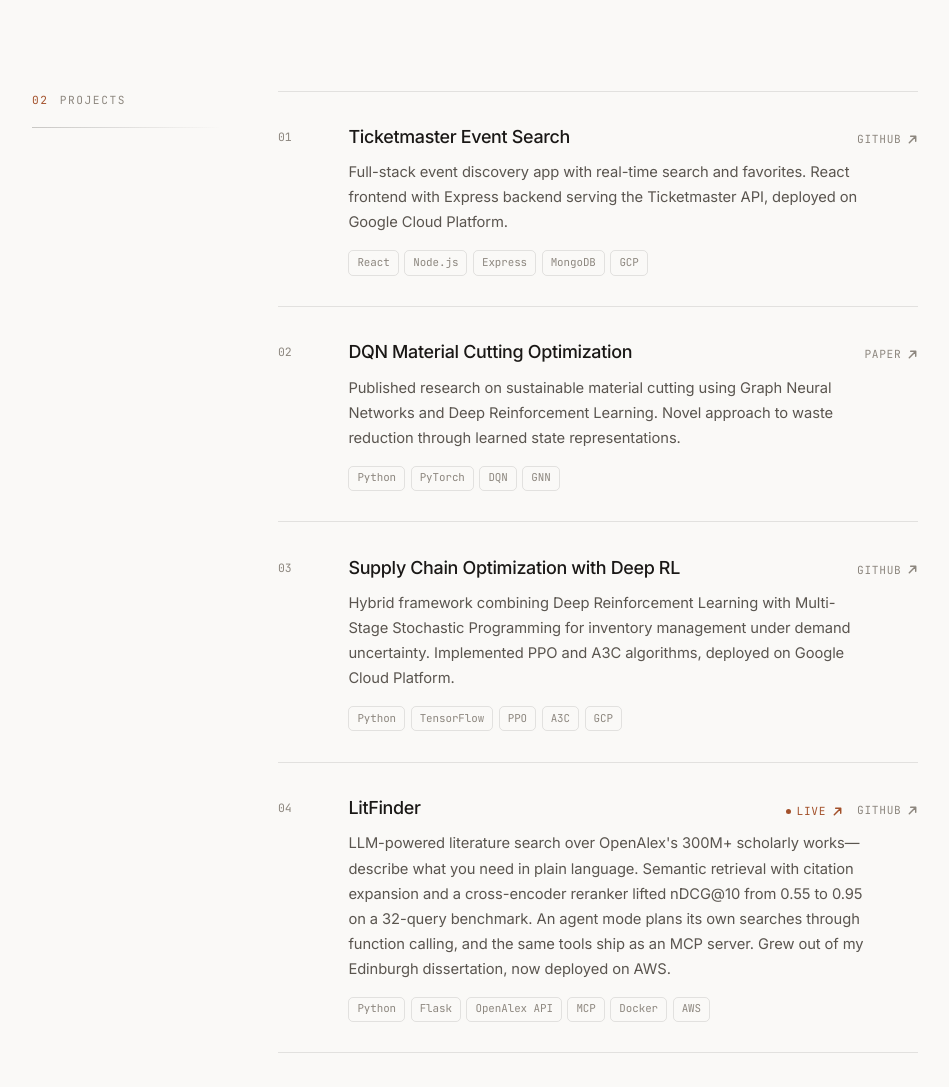
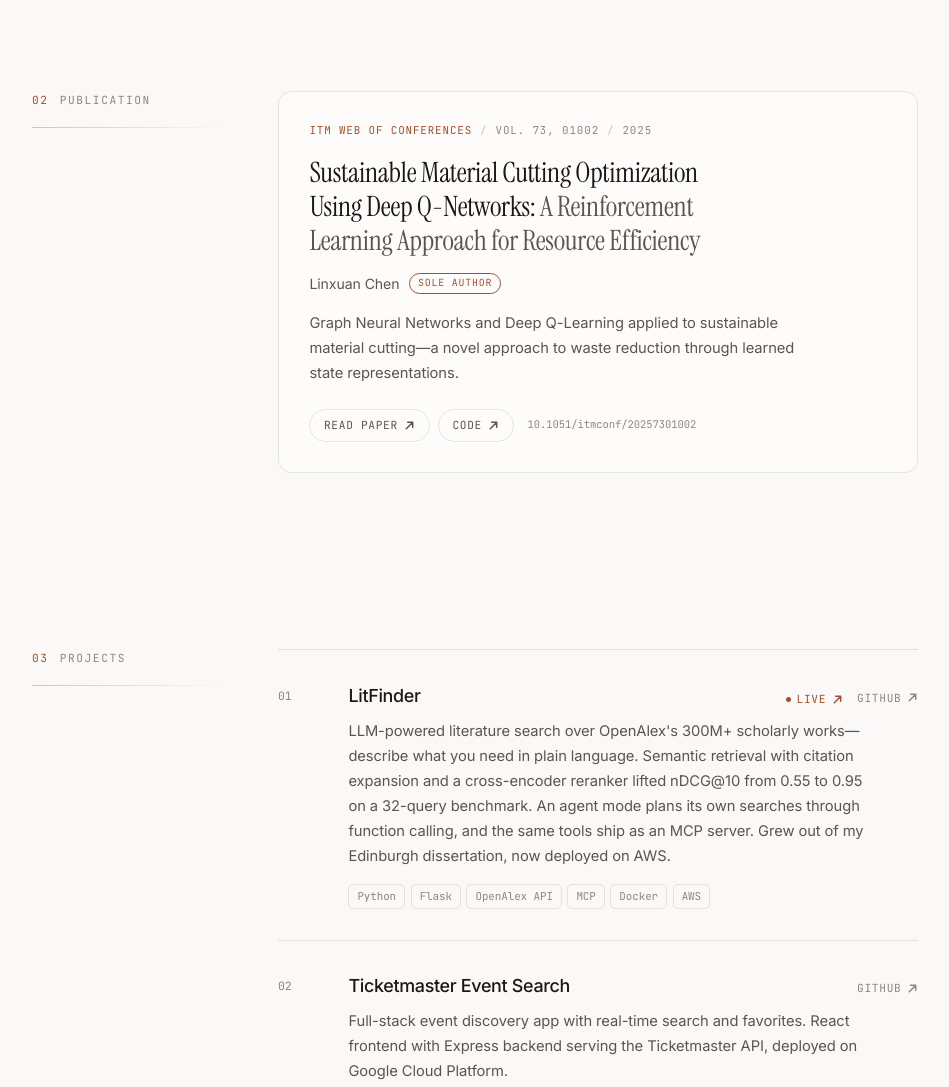
Before and after one commit to LynnUoE/My-portfolio, a plain HTML site: page index.html in a window 1280 px wide. Shown: the part 1613-2700 px from the top of the page, without its empty margins (110-1059 px from the left). Drawn offline with Linux system fonts and the light colour scheme.

Commit message:
Split publication into its own section, lead projects with LitFinder
The peer-reviewed paper was competing with side projects in one list.
Give it a section of its own, ahead of Projects.

- New Publication section (02) between About and Projects, with a
  citation-style card: venue, volume and year in mono, the full title
  in the display serif, a sole-author badge, and links to the DOI and
  the code repo
- Use the full published title from Crossref rather than the shortened
  one the project card carried
- Renumber the rails: About 01, Publication 02, Projects 03, Contact 04
- Add Publication to the nav; tighten the mobile nav so four links
  still fit at 375px
- Projects now lead with LitFinder (01), then Ticketmaster (02) and
  Supply Chain (03)

Co-Authored-By: Claude Opus 5 <noreply@anthropic.com>

```diff
--- a/index.html
+++ b/index.html
@@ -488,6 +488,93 @@
     transform: translateY(-2px);
   }
 
+  /* ---- Publication -------------------------------------------- */
+  .pub {
+    border: 1px solid var(--line);
+    border-radius: 14px;
+    padding: 1.9rem;
+    background: color-mix(in srgb, var(--surface) 55%, transparent);
+    transition: border-color 0.4s var(--ease), box-shadow 0.4s var(--ease);
+  }
+  .pub:hover { border-color: var(--line-strong); box-shadow: var(--shadow); }
+
+  .pub-meta {
+    display: flex; flex-wrap: wrap; align-items: center; gap: 0.5rem;
+    font-family: 'JetBrains Mono', ui-monospace, monospace;
+    font-size: 0.68rem;
+    letter-spacing: 0.08em;
+    text-transform: uppercase;
+    color: var(--text-3);
+    margin-bottom: 1rem;
+  }
+  .pub-venue { color: var(--accent); }
+  .pub-sep { opacity: 0.45; }
+
+  .pub-title {
+    font-family: 'Instrument Serif', Georgia, serif;
+    font-weight: 400;
+    font-size: clamp(1.35rem, 2.6vw, 1.75rem);
+    line-height: 1.22;
+    letter-spacing: -0.01em;
+    margin-bottom: 0.85rem;
+  }
+  .pub-title .pub-sub { color: var(--text-2); }
+
+  .pub-authors {
+    display: flex; align-items: center; flex-wrap: wrap; gap: 0.6rem;
+    font-size: 0.88rem;
+    color: var(--text-2);
+    margin-bottom: 1rem;
+  }
+  .pub-sole {
+    font-family: 'JetBrains Mono', ui-monospace, monospace;
+    font-size: 0.62rem;
+    letter-spacing: 0.08em;
+    text-transform: uppercase;
+    color: var(--accent);
+    border: 1px solid currentColor;
+    border-radius: 999px;
+    padding: 0.08rem 0.5rem;
+  }
+
+  .pub-abstract {
+    color: var(--text-2);
+    font-size: 0.92rem;
+    line-height: 1.7;
+    margin-bottom: 1.4rem;
+    max-width: 56ch;
+  }
+
+  .pub-links { display: flex; flex-wrap: wrap; align-items: center; gap: 0.5rem; }
+  .pub-link {
+    display: inline-flex; align-items: center; gap: 0.4rem;
+    font-family: 'JetBrains Mono', ui-monospace, monospace;
+    font-size: 0.7rem;
+    letter-spacing: 0.06em;
+    text-transform: uppercase;
+    text-decoration: none;
+    color: var(--text-2);
+    border: 1px solid var(--line);
+    border-radius: 999px;
+    padding: 0.4rem 0.85rem;
+    transition: color 0.3s var(--ease), border-color 0.3s var(--ease),
+                background 0.3s var(--ease), transform 0.3s var(--ease);
+  }
+  .pub-link svg { width: 11px; height: 11px; transition: transform 0.35s var(--ease); }
+  .pub-link:hover {
+    color: var(--accent);
+    border-color: var(--line-strong);
+    background: var(--accent-soft);
+    transform: translateY(-2px);
+  }
+  .pub-link:hover svg { transform: translate(2px, -2px); }
+  .pub-doi {
+    font-family: 'JetBrains Mono', ui-monospace, monospace;
+    font-size: 0.66rem;
+    color: var(--text-3);
+    margin-left: 0.35rem;
+  }
+
   /* ---- Projects ----------------------------------------------- */
   .projects { border-top: 1px solid var(--line); }
 
@@ -688,8 +775,10 @@
     .container, .nav-inner, .hero, .footer-inner { padding-left: 1.25rem; padding-right: 1.25rem; }
     .nav-inner { height: 60px; }
     .brand-name { display: none; }
-    .nav-links { gap: 1.1rem; }
-    .nav-right { gap: 1.1rem; }
+    .nav-links { gap: 0.85rem; font-size: 0.78rem; }
+    .nav-links a { font-size: 0.78rem; }
+    .nav-right { gap: 0.9rem; }
+    .pub { padding: 1.35rem; border-radius: 12px; }
     .hero { padding-top: 9rem; padding-bottom: 4rem; }
     .hero-desc { max-width: 100%; }
     .scroll-cue { margin-top: 3.5rem; }
@@ -726,6 +815,7 @@
     <div class="nav-right">
       <ul class="nav-links">
         <li><a href="#about">About</a></li>
+        <li><a href="#publication">Publication</a></li>
         <li><a href="#projects">Projects</a></li>
         <li><a href="#contact">Contact</a></li>
       </ul>
@@ -832,80 +922,72 @@
   </div>
 </section>
 
+<!-- ===================== PUBLICATION ===================== -->
+<section id="publication">
+  <div class="container">
+    <div class="sec-grid">
+      <div class="sec-rail reveal">
+        <div class="sec-label"><span class="sec-num">02</span> Publication</div>
+        <div class="sec-rail-line"></div>
+      </div>
+
+      <div class="sec-body">
+        <article class="pub reveal">
+          <div class="pub-meta">
+            <span class="pub-venue">ITM Web of Conferences</span>
+            <span class="pub-sep">/</span>
+            <span>Vol. 73, 01002</span>
+            <span class="pub-sep">/</span>
+            <span>2025</span>
+          </div>
+
+          <h3 class="pub-title">
+            Sustainable Material Cutting Optimization Using Deep Q-Networks:
+            <span class="pub-sub">A Reinforcement Learning Approach for Resource Efficiency</span>
+          </h3>
+
+          <div class="pub-authors">
+            Linxuan Chen
+            <span class="pub-sole">Sole author</span>
+          </div>
+
+          <p class="pub-abstract">
+            Graph Neural Networks and Deep Q-Learning applied to sustainable material
+            cutting&mdash;a novel approach to waste reduction through learned state
+            representations.
+          </p>
+
+          <div class="pub-links">
+            <a class="pub-link" href="https://doi.org/10.1051/itmconf/20257301002" target="_blank" rel="noopener noreferrer">
+              Read paper
+              <svg viewBox="0 0 12 12" fill="none" stroke="currentColor" stroke-width="1.6" stroke-linecap="round" stroke-linejoin="round" aria-hidden="true"><path d="M2.5 9.5 9.5 2.5M4 2.5h5.5V8"/></svg>
+            </a>
+            <a class="pub-link" href="https://github.com/LynnUoE/gnn-dqn-cutting-stock" target="_blank" rel="noopener noreferrer">
+              Code
+              <svg viewBox="0 0 12 12" fill="none" stroke="currentColor" stroke-width="1.6" stroke-linecap="round" stroke-linejoin="round" aria-hidden="true"><path d="M2.5 9.5 9.5 2.5M4 2.5h5.5V8"/></svg>
+            </a>
+            <span class="pub-doi">10.1051/itmconf/20257301002</span>
+          </div>
+        </article>
+      </div>
+    </div>
+  </div>
+</section>
+
 <!-- ===================== PROJECTS ===================== -->
 <section id="projects">
   <div class="container">
     <div class="sec-grid">
       <div class="sec-rail reveal">
-        <div class="sec-label"><span class="sec-num">02</span> Projects</div>
+        <div class="sec-label"><span class="sec-num">03</span> Projects</div>
         <div class="sec-rail-line"></div>
       </div>
 
       <div class="sec-body">
         <div class="projects">
 
-          <a class="project reveal" href="https://github.com/LynnUoE/event-around-mobile-app" target="_blank" rel="noopener noreferrer">
+          <div class="project reveal">
             <div class="p-num">01</div>
-            <div>
-              <div class="p-head">
-                <h3 class="p-title">Ticketmaster Event Search</h3>
-                <span class="p-cta">GitHub
-                  <svg viewBox="0 0 12 12" fill="none" stroke="currentColor" stroke-width="1.6" stroke-linecap="round" stroke-linejoin="round" aria-hidden="true"><path d="M2.5 9.5 9.5 2.5M4 2.5h5.5V8"/></svg>
-                </span>
-              </div>
-              <p class="p-desc">
-                Full-stack event discovery app with real-time search and favorites.
-                React frontend with Express backend serving the Ticketmaster API,
-                deployed on Google Cloud Platform.
-              </p>
-              <ul class="p-tags">
-                <li>React</li><li>Node.js</li><li>Express</li><li>MongoDB</li><li>GCP</li>
-              </ul>
-            </div>
-          </a>
-
-          <a class="project reveal" style="--d:.06s" href="https://doi.org/10.1051/itmconf/20257301002" target="_blank" rel="noopener noreferrer">
-            <div class="p-num">02</div>
-            <div>
-              <div class="p-head">
-                <h3 class="p-title">DQN Material Cutting Optimization</h3>
-                <span class="p-cta">Paper
-                  <svg viewBox="0 0 12 12" fill="none" stroke="currentColor" stroke-width="1.6" stroke-linecap="round" stroke-linejoin="round" aria-hidden="true"><path d="M2.5 9.5 9.5 2.5M4 2.5h5.5V8"/></svg>
-                </span>
-              </div>
-              <p class="p-desc">
-                Published research on sustainable material cutting using Graph Neural Networks
-                and Deep Reinforcement Learning. Novel approach to waste reduction through
-                learned state representations.
-              </p>
-              <ul class="p-tags">
-                <li>Python</li><li>PyTorch</li><li>DQN</li><li>GNN</li>
-              </ul>
-            </div>
-          </a>
-
-          <a class="project reveal" style="--d:.12s" href="https://github.com/LynnUoE/Optimizing-Supply-Chain-Decision-Through-Reinforcement-Learning" target="_blank" rel="noopener noreferrer">
-            <div class="p-num">03</div>
-            <div>
-              <div class="p-head">
-                <h3 class="p-title">Supply Chain Optimization with Deep RL</h3>
-                <span class="p-cta">GitHub
-                  <svg viewBox="0 0 12 12" fill="none" stroke="currentColor" stroke-width="1.6" stroke-linecap="round" stroke-linejoin="round" aria-hidden="true"><path d="M2.5 9.5 9.5 2.5M4 2.5h5.5V8"/></svg>
-                </span>
-              </div>
-              <p class="p-desc">
-                Hybrid framework combining Deep Reinforcement Learning with Multi-Stage
-                Stochastic Programming for inventory management under demand uncertainty.
-                Implemented PPO and A3C algorithms, deployed on Google Cloud Platform.
-              </p>
-              <ul class="p-tags">
-                <li>Python</li><li>TensorFlow</li><li>PPO</li><li>A3C</li><li>GCP</li>
-              </ul>
-            </div>
-          </a>
-
-          <div class="project reveal" style="--d:.18s">
-            <div class="p-num">04</div>
             <div>
               <div class="p-head">
                 <h3 class="p-title">LitFinder</h3>
@@ -931,6 +1013,46 @@
             </div>
           </div>
 
+          <a class="project reveal" style="--d:.06s" href="https://github.com/LynnUoE/event-around-mobile-app" target="_blank" rel="noopener noreferrer">
+            <div class="p-num">02</div>
+            <div>
+              <div class="p-head">
+                <h3 class="p-title">Ticketmaster Event Search</h3>
+                <span class="p-cta">GitHub
+                  <svg viewBox="0 0 12 12" fill="none" stroke="currentColor" stroke-width="1.6" stroke-linecap="round" stroke-linejoin="round" aria-hidden="true"><path d="M2.5 9.5 9.5 2.5M4 2.5h5.5V8"/></svg>
+                </span>
+              </div>
+              <p class="p-desc">
+                Full-stack event discovery app with real-time search and favorites.
+                React frontend with Express backend serving the Ticketmaster API,
+                deployed on Google Cloud Platform.
+              </p>
+              <ul class="p-tags">
+                <li>React</li><li>Node.js</li><li>Express</li><li>MongoDB</li><li>GCP</li>
+              </ul>
+            </div>
+          </a>
+
+          <a class="project reveal" style="--d:.12s" href="https://github.com/LynnUoE/Optimizing-Supply-Chain-Decision-Through-Reinforcement-Learning" target="_blank" rel="noopener noreferrer">
+            <div class="p-num">03</div>
+            <div>
+              <div class="p-head">
+                <h3 class="p-title">Supply Chain Optimization with Deep RL</h3>
+                <span class="p-cta">GitHub
+                  <svg viewBox="0 0 12 12" fill="none" stroke="currentColor" stroke-width="1.6" stroke-linecap="round" stroke-linejoin="round" aria-hidden="true"><path d="M2.5 9.5 9.5 2.5M4 2.5h5.5V8"/></svg>
+                </span>
+              </div>
+              <p class="p-desc">
+                Hybrid framework combining Deep Reinforcement Learning with Multi-Stage
+                Stochastic Programming for inventory management under demand uncertainty.
+                Implemented PPO and A3C algorithms, deployed on Google Cloud Platform.
+              </p>
+              <ul class="p-tags">
+                <li>Python</li><li>TensorFlow</li><li>PPO</li><li>A3C</li><li>GCP</li>
+              </ul>
+            </div>
+          </a>
+
         </div>
       </div>
     </div>
@@ -942,7 +1064,7 @@
   <div class="container">
     <div class="sec-grid">
       <div class="sec-rail reveal">
-        <div class="sec-label"><span class="sec-num">03</span> Contact</div>
+        <div class="sec-label"><span class="sec-num">04</span> Contact</div>
         <div class="sec-rail-line"></div>
       </div>
 
```
